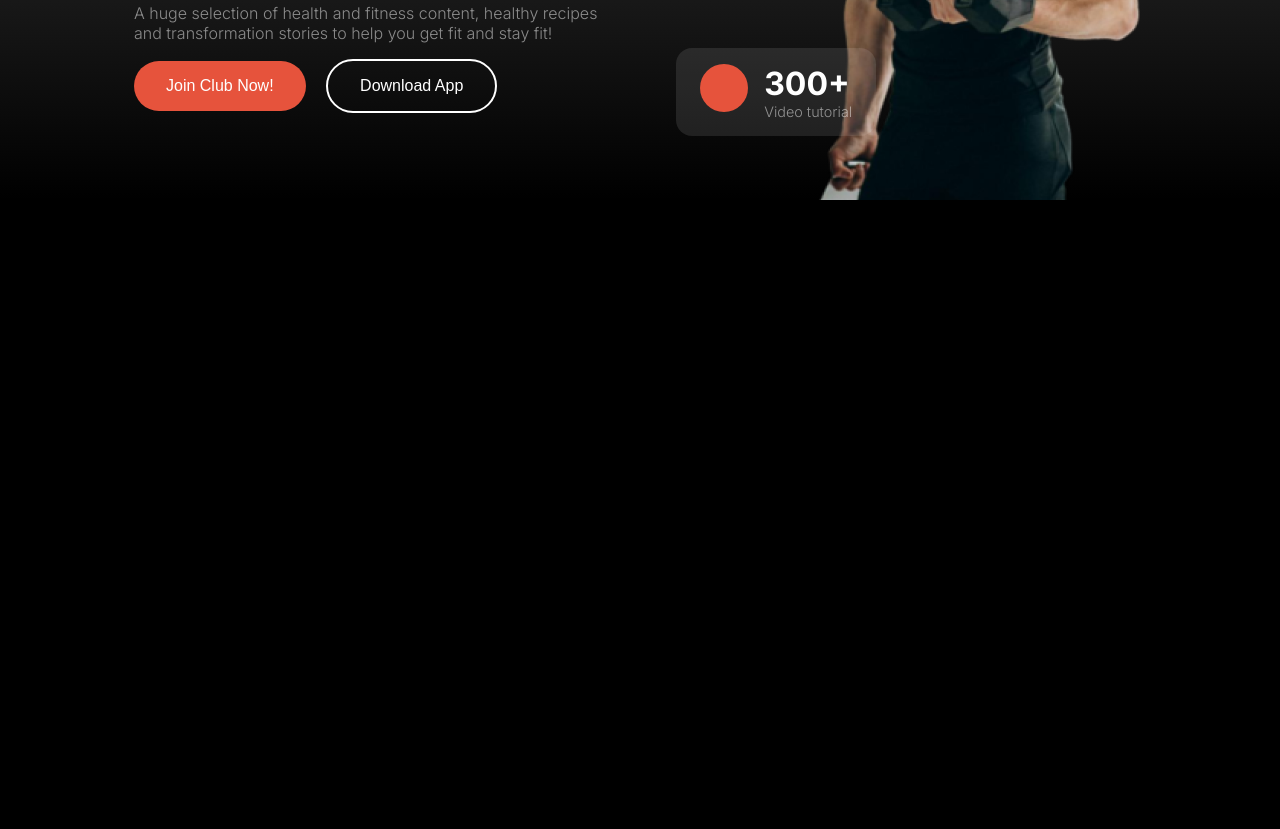
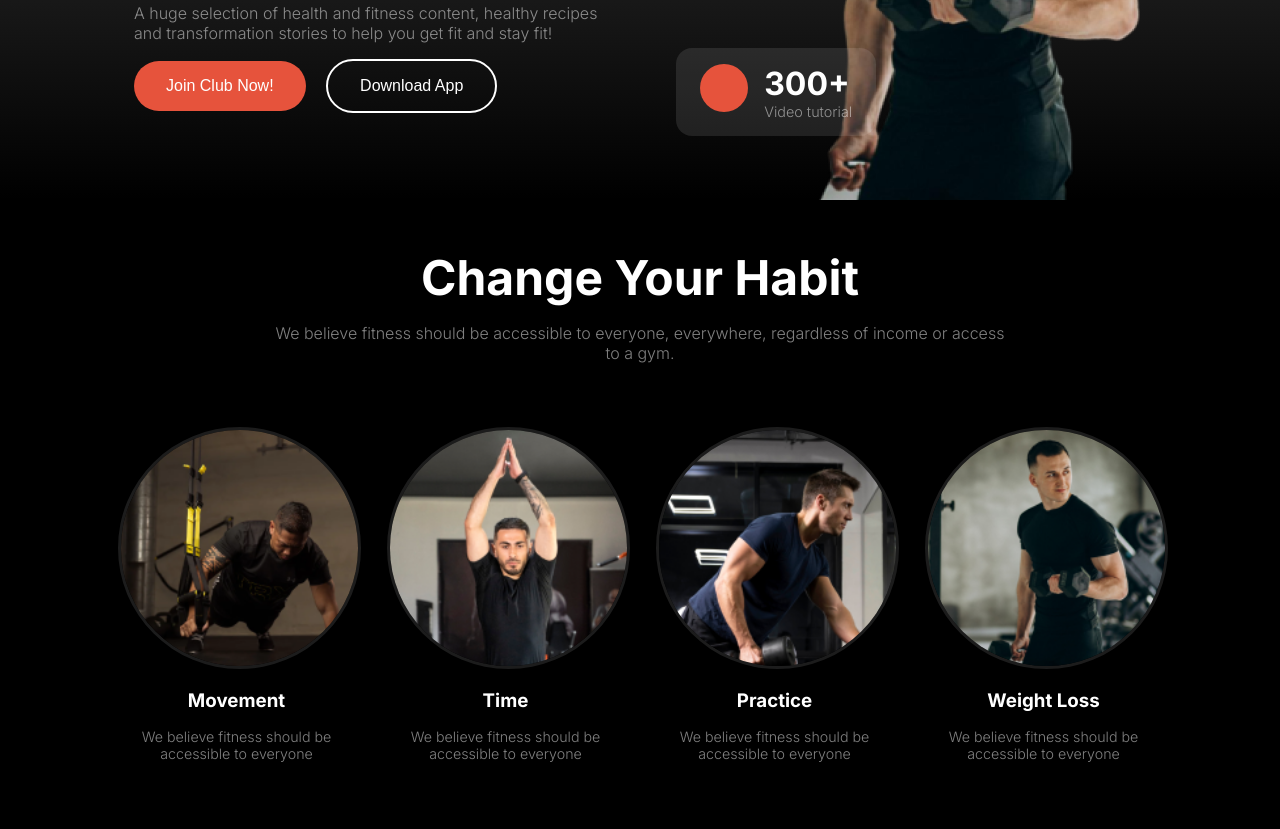
Before and after one commit to Jahidhasan-10/B10-Assignment-2, a plain HTML site: page index.html in a window 1280 px wide. Shown: the part 503-1332 px from the top of the page. Before the commit the page ends 800 px from the top, so only its background shows below. Drawn offline with Linux system fonts and the light colour scheme; a web font is replaced by a local one.

Commit message:
change habbit section

```diff
--- a/index.html
+++ b/index.html
@@ -77,5 +77,47 @@
   </header>
 
 
+  <!-- Change Habits Section -->
+
+  <main>
+
+
+    <section class="change-habit-section">
+      <div class="habit-title">
+        <h2>Change Your Habit</h2>
+        <p>We believe fitness should be accessible to everyone, everywhere, regardless of income or access to a gym.</p>
+      </div>
+
+      <div class="habit-images display-flex">
+        <div>
+          <img src="images/image 3.png" alt="" class="habit-img">
+          <h3>Movement</h3>
+          <p>We believe fitness should be accessible to everyone</p>
+        </div>
+        <div>
+          <img src="images/image 2.png" alt="" class="habit-img">
+          <h3>Time</h3>
+          <p>We believe fitness should be accessible to everyone</p>
+        </div>
+        <div>
+          <img src="images/image 4.png" alt="" class="habit-img">
+          <h3>Practice</h3>
+          <p>We believe fitness should be accessible to everyone</p>
+        </div>
+        <div>
+          <img src="images/image 5.png" alt="" class="habit-img">
+          <h3>Weight Loss</h3>
+          <p>We believe fitness should be accessible to everyone</p>
+        </div>
+
+      </div>
+
+    </section>
+
+
+
+  </main>
+
+
 </body>
 </html>
--- a/style.css
+++ b/style.css
@@ -82,6 +82,9 @@ body {
     width: 100%;
   }
 
+
+
+
   /* Banner Section */
 
   .banner-container {
@@ -128,7 +131,6 @@ body {
 
     }
 
-
     .banner-img {
       width: 45%;
       position: relative;
@@ -172,3 +174,57 @@ body {
     .banner-container .banner-img p {
       font-size: 0.9rem;
     }
+
+
+
+    /* Change Habits Section */
+
+  .change-habit-section {
+    max-width: 65.25rem;
+    margin: 3rem auto;
+  }
+
+  .habit-title {
+    width: 70%;
+    margin: 0 auto;
+
+    text-align: center;
+    margin-bottom: 1rem
+
+  }
+
+  .habit-title h2 {
+    font-size: 3rem;
+  }
+
+  .habit-images {
+    justify-content: space-between;
+    gap: 2rem;
+  }
+
+  .change-habit-section  img {
+    width: 100%;
+    border-radius: 50%;
+
+    border: 0.2rem solid rgb(28, 28, 28);
+  }
+
+  .habit-images div {
+    text-align: center;
+  }
+
+  .habit-images h3 {
+    margin-top: 1rem;
+  }
+
+  .habit-images p {
+    margin-top: 0.5rem;
+    color: rgba(255, 255, 255, 0.5);
+    font-size: 0.890rem;
+  }
+
+  .change-habit-section p {
+    margin-top: 1rem;
+    margin-bottom: 4rem;
+    color: rgba(255, 255, 255, 0.5);
+  }
```
